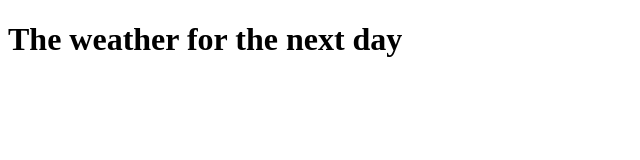
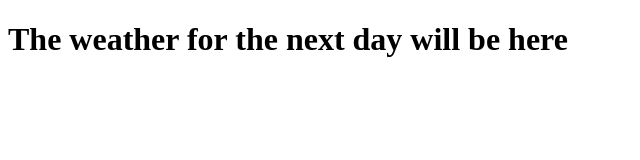
Before and after one commit to kondolovskiy/weather-widget, a plain HTML site: page next-day.html in a window 1280 px wide. Shown: the whole page, without its empty margins (0-640 px from the left). Drawn offline with Linux system fonts and the light colour scheme.

Commit message:
Change the header text

```diff
--- a/next-day.html
+++ b/next-day.html
@@ -8,7 +8,7 @@
 </head>
 <body>
 
-  <h1>The weather for the next day</h1>
+  <h1>The weather for the next day will be here</h1>
 
 </body>
 </html>
```
